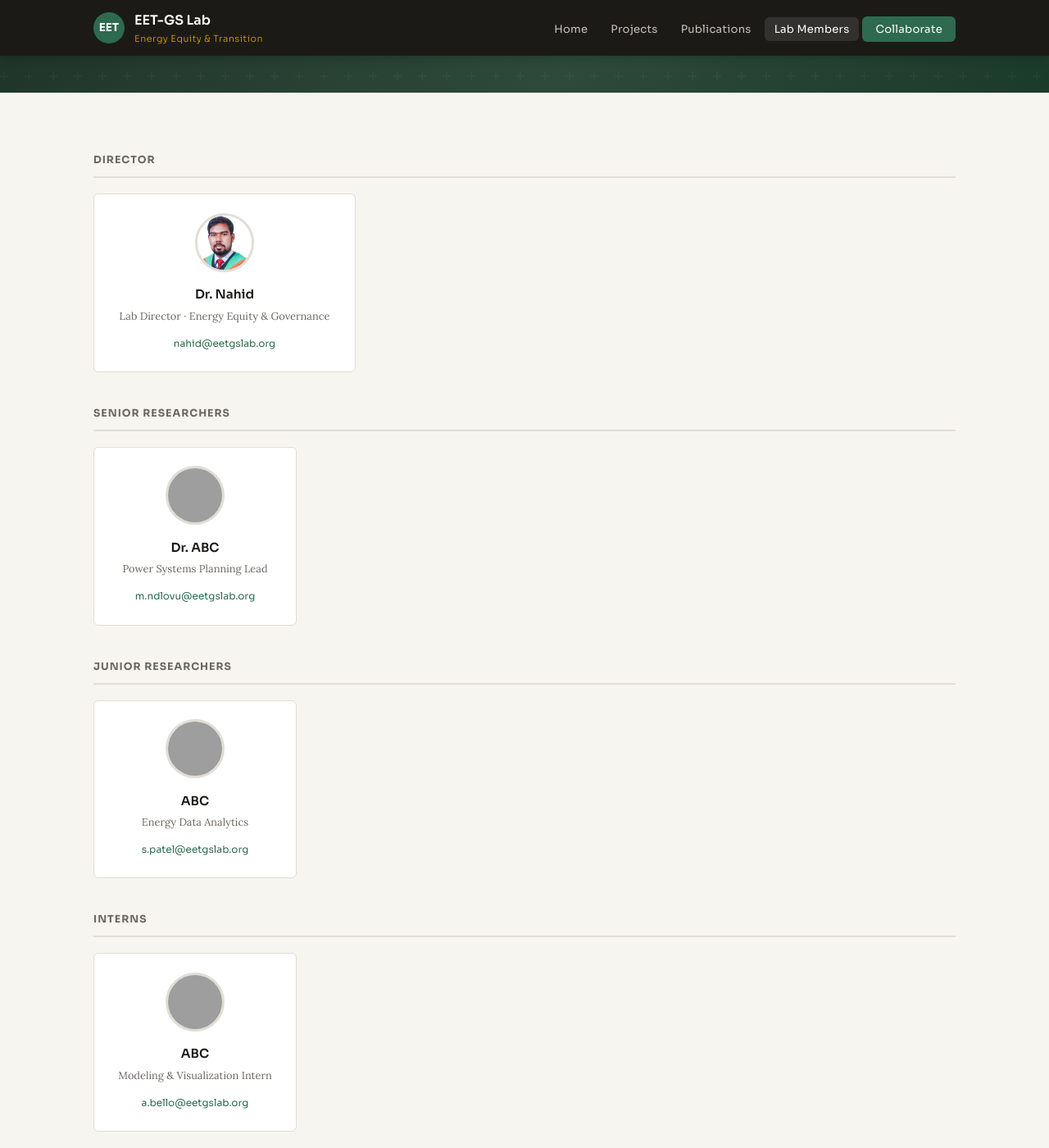
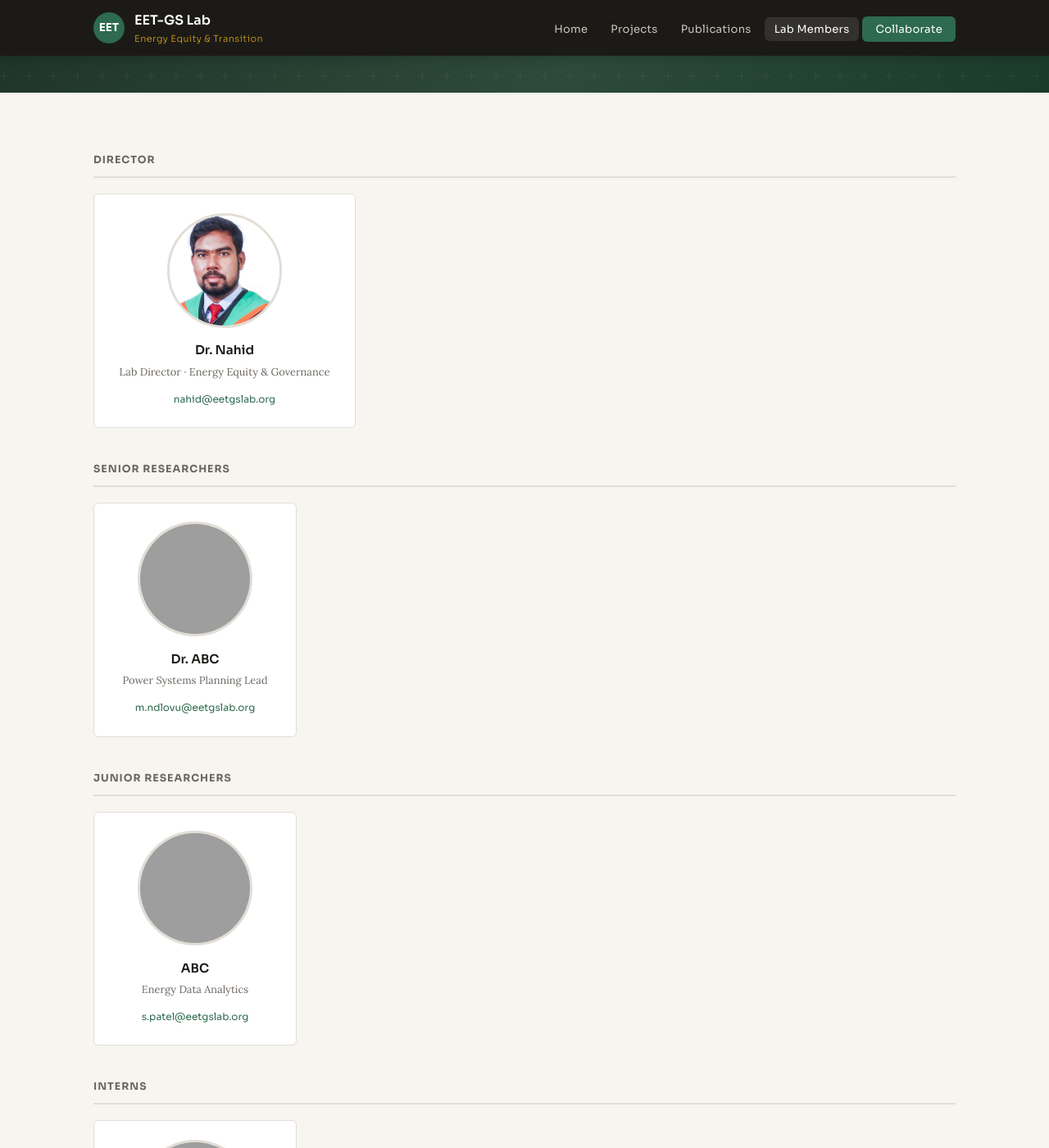
Before and after one commit to EETGSLAB/eetgslab.github.io, a Jekyll site: the page built from members/index.html, in a window 1280 px wide and 1400 px high, scrolled down 220 px. Shown: the whole window at 82% size. Built offline with Jekyll 4.4.1, drawn with Linux system fonts in a browser that asks for light colours; grey boxes are pictures that could not be loaded.

Commit message:
Update style.css

```diff
--- a/assets/css/style.css
+++ b/assets/css/style.css
@@ -653,7 +653,7 @@ a:hover { color: var(--color-accent3); }
 }
 
 .member-avatar {
-  width: 72px; height: 72px;
+  width: 140px; height: 140px;
   border-radius: 50%;
   object-fit: cover;
   margin: 0 auto 0.9rem;
@@ -662,7 +662,7 @@ a:hover { color: var(--color-accent3); }
 }
 
 .member-avatar-placeholder {
-  width: 72px; height: 72px;
+  width: 140px; height: 140px;
   border-radius: 50%;
   background: linear-gradient(135deg, #2d6a4f, #40916c);
   display: flex; align-items: center; justify-content: center;
```
